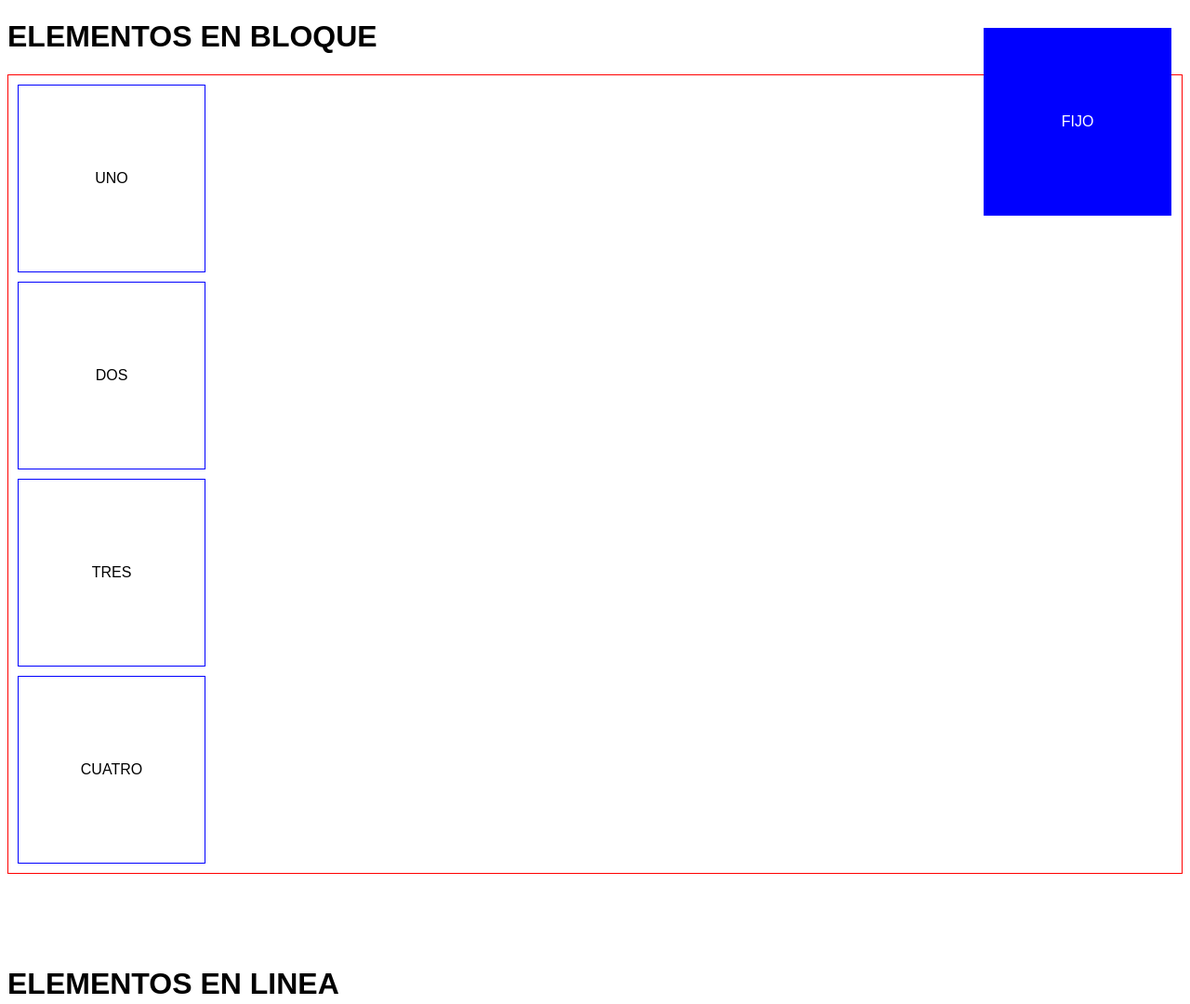
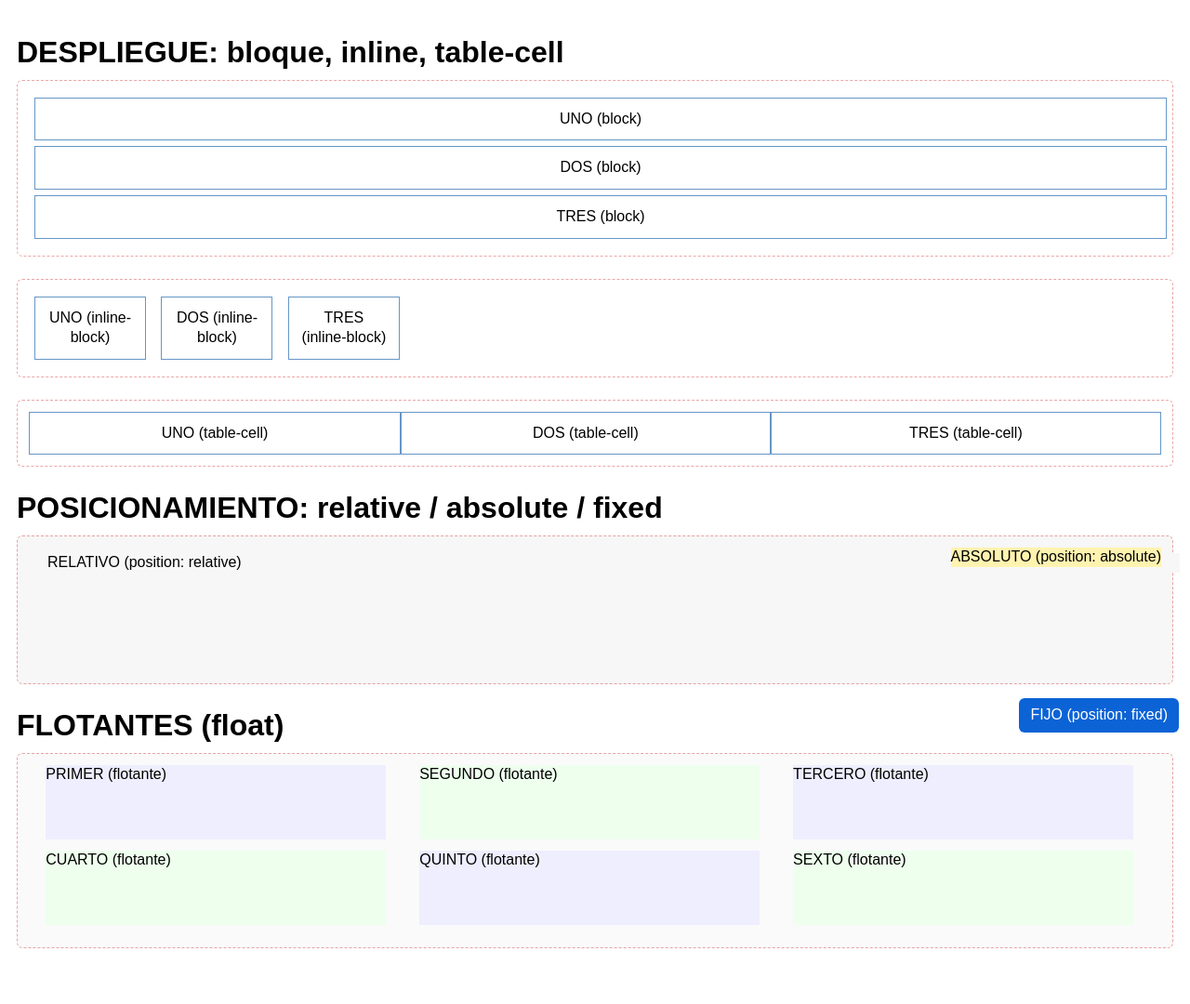
Before and after one commit to Galileo-ux/PosicionamientoCSS, a plain HTML site: page index.html in a window 1280 px wide. Shown: the top 1080 px of the page at 93% size. Drawn offline with Linux system fonts and the light colour scheme.

Commit message:
Update index.html

```diff
--- a/index.html
+++ b/index.html
@@ -1,136 +1,116 @@
 <!DOCTYPE html>
-<html lang="en">
+<html lang="es">
 <head>
-     <meta charset="UTF-8">
-     <meta name="viewport" content="width=device-width, initial-scale=1.0">
-     <title>Posicionamiento CSS</title>
+  <meta charset="UTF-8" />
+  <meta name="viewport" content="width=device-width, initial-scale=1.0" />
+  <title>Posicionamiento CSS - Ejercicio</title>
+  <style>
+    /* Reset sencillo y tipografía */
+    *{ box-sizing: border-box; margin:0; padding:0; font-family: Arial, Helvetica, sans-serif }
+    body{ padding:18px; line-height:1.3 }
+    h1{ margin:18px 0 8px }
+    article{ border:1px dashed rgba(200,0,0,0.35); padding:12px; margin-bottom:24px; border-radius:6px }
+    /* estilos comunes para los bloques de ejemplo */
+    .ejemplo div{ border:1px solid rgba(0,80,160,0.6); padding:12px; text-align:center; margin:6px }
 
-     <style>
-          *{
-			font-family: arial;
-		}
+    /* ------------------ DESPLIEGUE ------------------ */
+    /* Elementos en BLOQUE: ocupan todo el ancho disponible y cada uno salta a la siguiente línea */
+    .bloque div{ display:block; width:100% }
 
-		article{
-			border: 1px solid red;
-			margin-bottom: 100px;
-		}
+    /* Elementos en LINEA y INLINE-BLOCK
+       display:inline -> se comporta como texto (no acepta width/height)
+       display:inline-block -> se comporta como caja pero sin forzar salto de línea */
+    .enlinea div{ display:inline-block; width:120px; vertical-align:middle }
 
-		div{
-			width: 200px;
-			height: 200px;
-			margin: 10px;
-			border: 1px solid blue;
-			line-height: 200px;
-			text-align: center;
-          }
+    /* Elementos tipo TABLA: se comportan como celdas de tabla (alineación tipo tabla) */
+    .entable{ display:table; width:100% }
+    .entable div{ display:table-cell }
 
+    /* ------------------ POSICIONAMIENTO ------------------ */
+    /* Contenedor relativo para que el absoluto tenga referencia */
+    .posicionamiento{ position:relative; height:160px; background:rgba(0,0,0,0.03); padding:12px }
 
-          /*DESPLIEGUE EN BLOQUE*/
-          .bloque div{
-               display: block;
-          }
+    /* position: relative -> desplaza el elemento respecto a su posición normal
+       útil para micro-ajustes sin sacar el elemento del flujo */
+    #relativo{ position:relative; left:20px; top:6px; background:#f7f7f7 }
 
+    /* position: absolute -> posiciona el elemento respecto al antecesor posicionado (aquí .posicionamiento)
+       lo saca del flujo normal */
+    #absoluto{ position:absolute; right:12px; top:12px; background:#fff3b0 }
 
-          /*DESPLIEGUE EN LINEA*/
-          .enlinea div{
-               display: inline;
-               display: inline-block;
-          }
+    /* position: fixed -> el elemento queda fijo respecto a la ventana (viewport)
+       permanece visible aunque se haga scroll */
+    #fijo{ position:fixed; right:12px; bottom:12px; background:#0b63d6; color:#fff; padding:8px 12px; border-radius:6px }
 
-
-          /*DESPLIEGUE EN TABLA*/
-		.entable div{
-               display: table-cell;
-          }
-
-
-		/*POSICIONAMIENTO RELATIVO*/
-		#relativo{
-               position: relative;
-               left: 300px;
-
-          }
-
-
-		/*POSICIONAMIENTO ABSOLUTO*/
-		#absoluto{
-               position: absolute;
-               right: 500px;
-          }
-
-		/*POSICIONAMIENTO FIJO*/
-		#fijo{
-               position: fixed;
-               background: blue;
-               color: white;
-               right: 10px;
-               top: 20px;
-
-          }
-
-
-		/*POSICIONAMIENTO FLOTANTE*/
-          .flotante{
-               height: 400px;
-               width: 100%;
-
-          }
-
-          .flotante div{
-               float: left;
-          }
-
-          .flotante div:nth-child(2){
-               float: right;
-          }
-
-
+    /* ------------------ FLOTANTES ------------------ */
+    /* float:left/float:right -> saca elementos del flujo y los coloca a los lados
+       es común usar un clearfix en el contenedor para que crezca con los flotantes */
+    .flotante{ padding:12px; background:rgba(0,0,0,0.02) }
+    .flotante div{ float:left; width:30%; margin:0 1.5% 12px; min-height:80px }
+    .flotante div:nth-child(odd){ background:#eef }
+    .flotante div:nth-child(even){ background:#efe }
+    /* Clearfix para contener los elementos flotantes */
+    .flotante::after{ content:""; display:table; clear:both }
 
   </style>
 </head>
 <body>
-     <h1>ELEMENTOS EN BLOQUE</h1>
-     <article class="bloque">
-          <div>UNO</div>
-          <div>DOS</div>
-          <div>TRES</div>
-          <div>CUATRO</div>
+  <h1>DESPLIEGUE: bloque, inline, table-cell</h1>
+  <article class="ejemplo bloque">
+    <!-- display: block -> cada <div> ocupa su propia línea -->
+    <div>UNO (block)</div>
+    <div>DOS (block)</div>
+    <div>TRES (block)</div>
   </article>
 
-     <h1>ELEMENTOS EN LINEA</h1>
-     <article class="enlinea">
-          <div>UNO</div>
-          <div>DOS</div>
-          <div>TRES</div>
-          <div>CUATRO</div>
+  <article class="ejemplo enlinea">
+    <!-- display: inline-block -> elementos en línea pero con tamaño -->
+    <div>UNO (inline-block)</div>
+    <div>DOS (inline-block)</div>
+    <div>TRES (inline-block)</div>
   </article>
 
-     <h1>ELEMENTOS EN TABLA</h1>
-     <article class="entable">
-          <div>UNO</div>
-          <div>DOS</div>
-          <div>TRES</div>
-          <div>CUATRO</div>
+  <article class="ejemplo entable">
+    <!-- display: table-cell -> se comportan como celdas de tabla -->
+    <div>UNO (table-cell)</div>
+    <div>DOS (table-cell)</div>
+    <div>TRES (table-cell)</div>
   </article>
 
-     <h1>POSICIONAMIENTO</h1>
+  <h1>POSICIONAMIENTO: relative / absolute / fixed</h1>
   <article class="posicionamiento">
-          <div id="relativo">RELATIVO</div>
-          <div id="absoluto">ABSOLUTO</div>
-          <div id="fijo">FIJO</div>
+    <!-- .posicionamiento tiene position:relative para que #absoluto se posicione respecto a este contenedor -->
+    <div id="relativo">RELATIVO (position: relative)<!--
+      Comentario: usado para desplazar el elemento sin sacarlo del flujo.
+      En este ejemplo lo muevo 20px a la derecha respecto a su posición normal.
+    --></div>
+
+    <div id="absoluto">ABSOLUTO (position: absolute)<!--
+      Comentario: colocado en la esquina superior derecha del contenedor .posicionamiento
+      gracias a position:relative en el padre.
+    --></div>
+
+    <div id="fijo">FIJO (position: fixed)</div>
   </article>
 
-     <h1>POSICIONAMIENTO FLOTANTE</h1>
+  <h1>FLOTANTES (float)</h1>
   <article class="flotante">
-          <div>PRIMER</div>
-          <div>SEGUNDO</div>
-          <div>TERCERO</div>
-          <div>CUARTO</div>
-          <div>QUINTO</div>
-          <div>SEXTO</div>
-
+    <!-- float:left en los elementos crea una composición a la izquierda; el clearfix hace que .flotante englobe los flotantes -->
+    <div>PRIMER (flotante)</div>
+    <div>SEGUNDO (flotante)</div>
+    <div>TERCERO (flotante)</div>
+    <div>CUARTO (flotante)</div>
+    <div>QUINTO (flotante)</div>
+    <div>SEXTO (flotante)</div>
   </article>
 
+  <!-- EXPLICACIÓN BREVE (puedes copiar esto en comentarios en tu propio archivo):
+       - display: controla cómo se comporta una caja (block, inline, inline-block, table-cell).
+       - position: controla el contexto de posicionamiento; relative = desplazamiento sin sacar del flujo,
+         absolute = coloca respecto al ancestro posicionado, fixed = respecto al viewport.
+       - float: saca el elemento del flujo y lo coloca a la izquierda/derecha; requiere clearfix si quieres que
+         el contenedor abarque los flotantes.
+  -->
+
 </body>
-
 </html>
```
Lines whose indentation alone changed are shown as unchanged.
